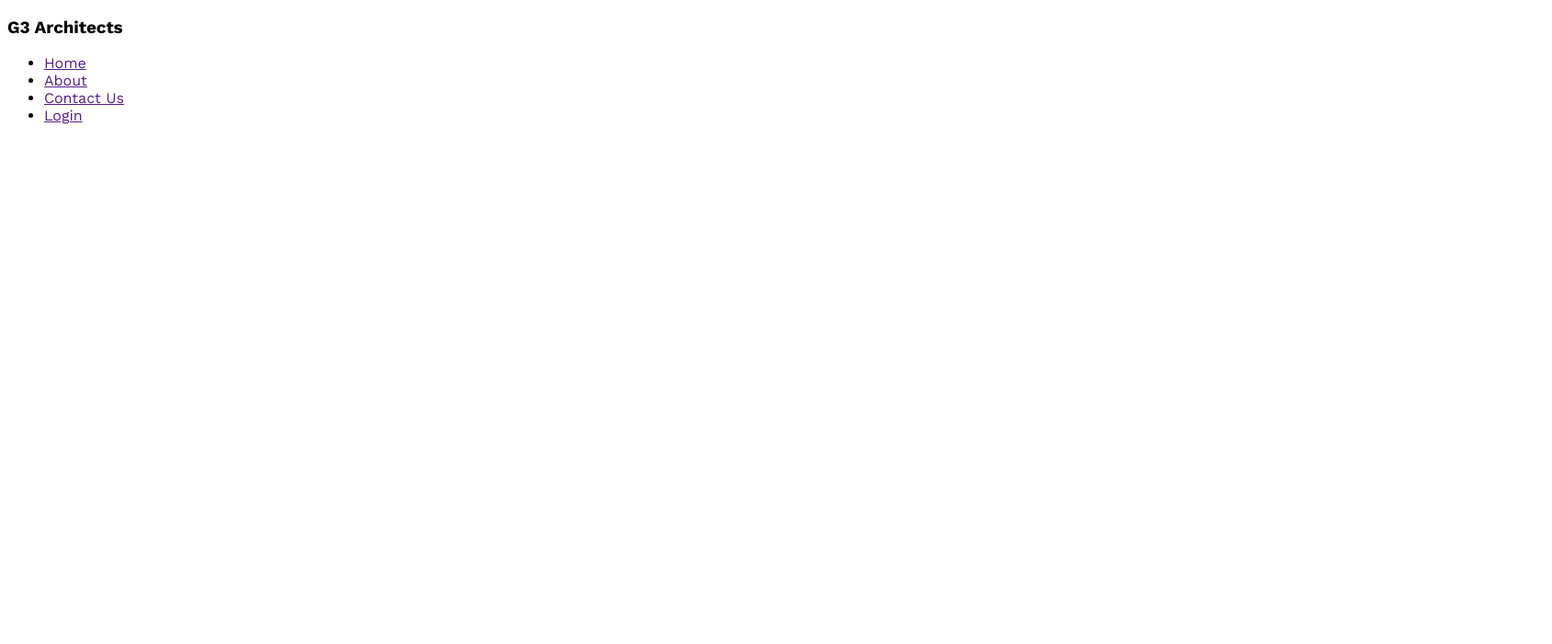
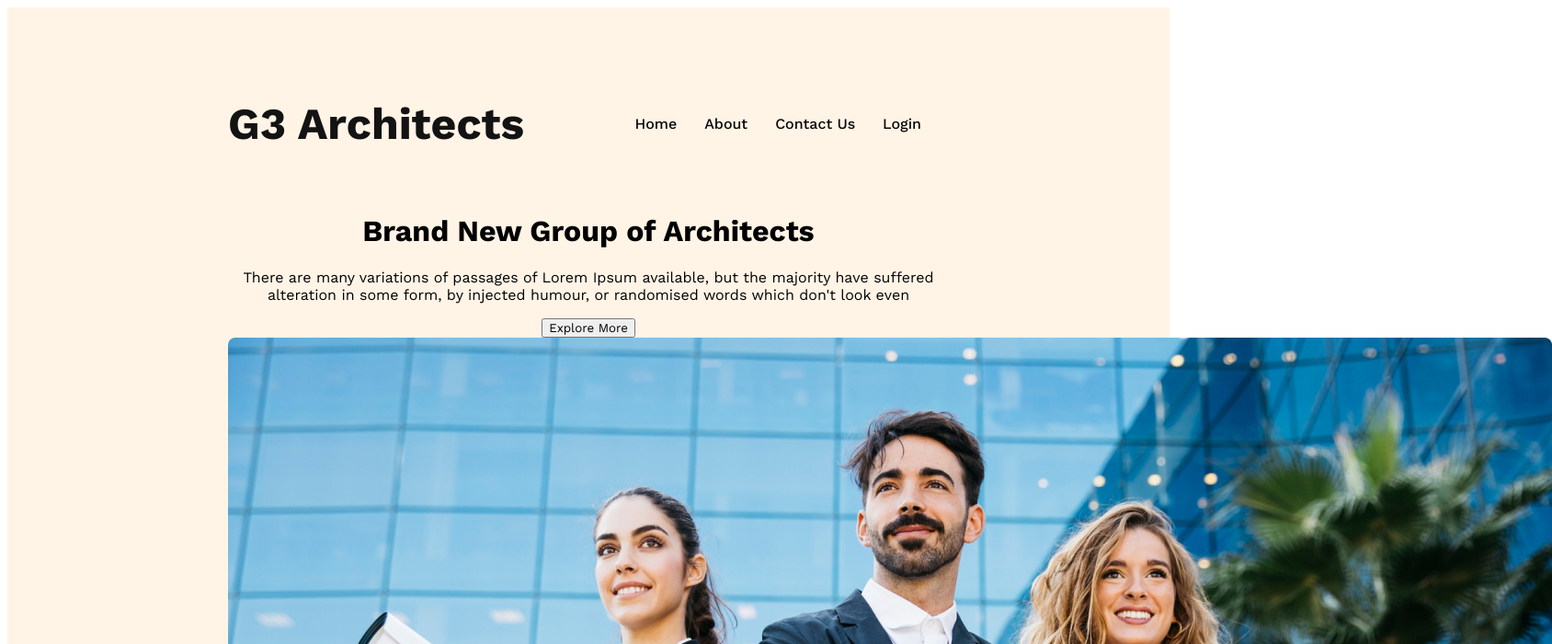
Before and after one commit to Mohosina24/G3-architects-website, a plain HTML site: page index.html in a window 1280 px wide. Shown: the top 700 px of the page at 92% size, 1688 px wide, since content can reach past the window. Drawn offline with nearby package versions, Linux system fonts and the light colour scheme.

Commit message:
added banner-contaier

```diff
--- a/index.html
+++ b/index.html
@@ -9,7 +9,7 @@
 <body>
     <header>
       <nav>
-        <h3>G3 Architects</h3>
+        <h3 class="nav-title">G3 Architects</h3>
         <ul>
             <li><a href="">Home</a></li>
             <li><a href="">About</a></li>
@@ -17,6 +17,19 @@
             <li><a href="">Login</a></li>
         </ul>
       </nav>
+      <div class="banner">
+        <div class="banner-contant">
+            <h1 class="bannner-title">Brand New
+                Group of Architects </h1>
+            <p class="banner-discription">
+                There are many variations of passages of Lorem Ipsum available, but the majority have suffered alteration in some form, by injected humour, or randomised words which don't look even
+            </p>
+            <button class="btn-primary">
+                Explore More
+            </button>
+        </div>
+        <img src="images/banner.png" alt="">
+      </div>
     </header>
     <main>
 
--- a/styles/architect.css
+++ b/styles/architect.css
@@ -3,3 +3,48 @@
 *{
     font-family: 'Work Sans', sans-serif;
 }
+/* header style  */
+header{
+    background: rgba(255, 144, 14, 0.10);
+    padding: 50px 240px;
+}
+nav{
+    display: flex;
+    justify-content: space-between;
+}
+.nav-title{
+    font-size: 3rem;
+    font-weight: 700;
+    color:  #131313;
+}
+nav > ul{
+    display: flex;
+    align-items: center;
+}
+nav li{
+   list-style: none;
+   margin-right:30px ;
+   font-weight: 500;
+   font-size: 1rem;
+
+}
+nav li a {
+    text-decoration: none;
+    color:rgb(6, 6, 6)
+}
+/* banner style */
+.banner-contant{
+    max-width: 800px;
+    text-align: center;
+    margin: 0 auto;
+}
+.banner-title{
+    font-size: 4rem;
+    font-weight: 700;
+    color:#131313 ;
+}
+.banner-description{
+    color:#727272 ;
+    font-weight: 400;
+    font-size: 16px;
+}
```
